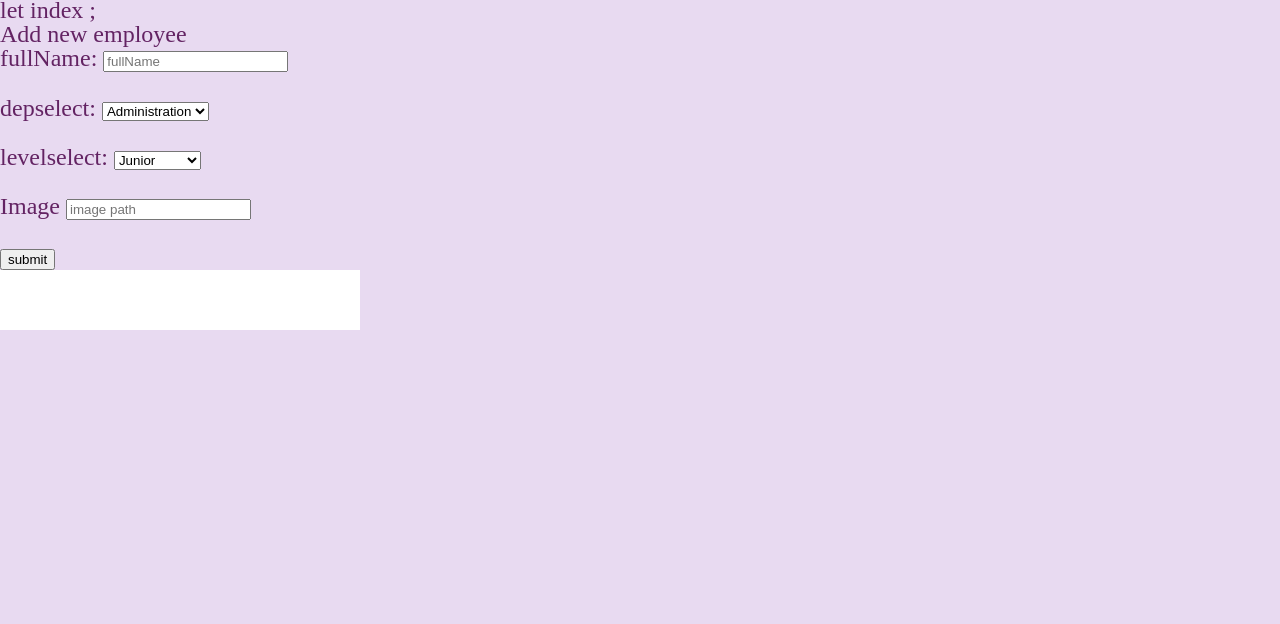
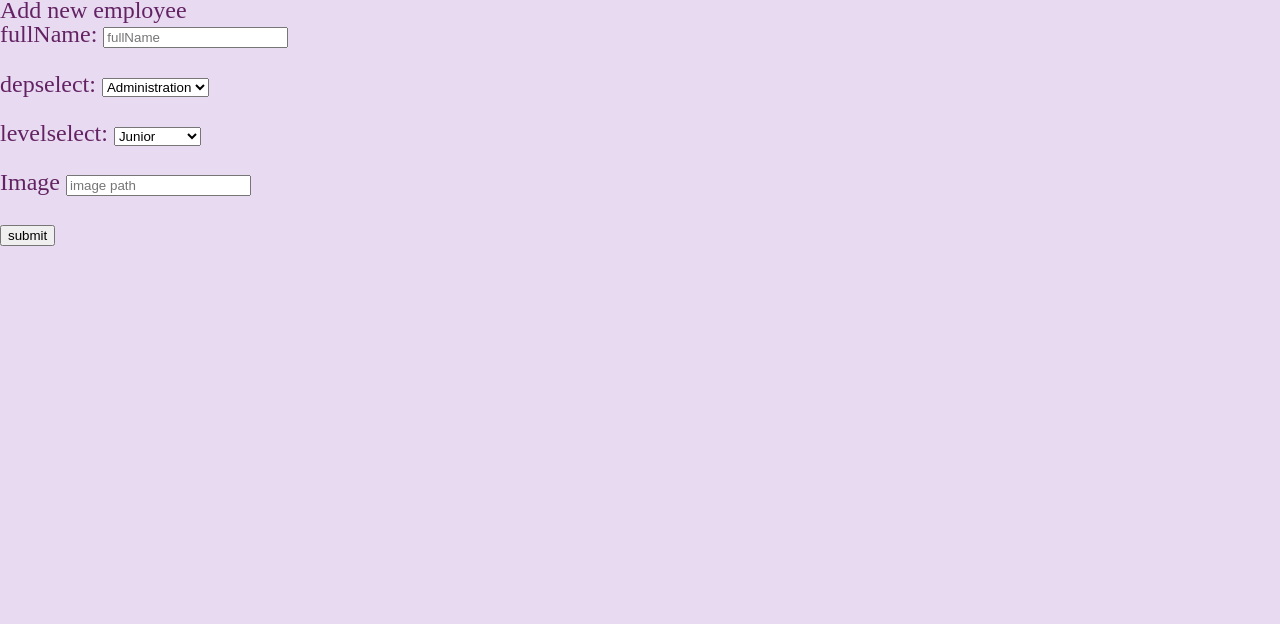
Before and after one commit to toqawasfi/HR-management-system, a plain HTML site: page index.html in a window 1280 px wide. Shown: the part 106-730 px from the top of the page. Drawn offline with Linux system fonts and the light colour scheme.

Commit message:
its done

```diff
--- a/css/style.css
+++ b/css/style.css
@@ -90,9 +90,9 @@ body {
   background-color: white;
   /* border-radius: 5px;
   box-shadow: 0px 2px 5px rgba(0, 0, 0, 0.3); */
-  padding: 30px;
+  /* padding: 30px; */
   display: flex
-  tex
+
 }
 
 footer {
--- a/index.html
+++ b/index.html
@@ -27,7 +27,7 @@
         </section>
     </header>
     <main>
-        let index ;
+
         <form id="employeeForm">
 
             <fieldset>
```
